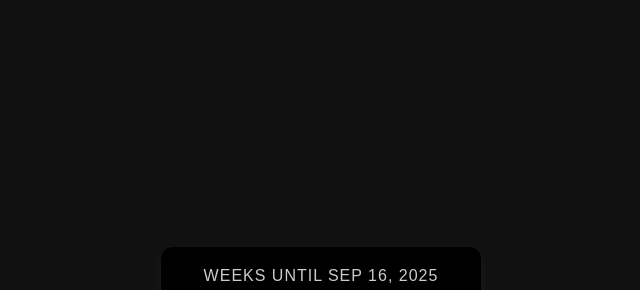
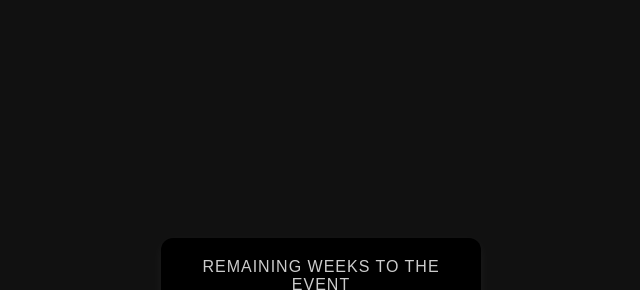
Before and after one commit to Kethsannn/countdown-widget, a plain HTML site: page index.html in a window 1280 px wide. Shown: the part 69-359 px from the top of the page, without its empty margins (319-959 px from the left). Drawn offline with Linux system fonts and the light colour scheme; a web font is replaced by a local one.

Commit message:
Update index.html

```diff
--- a/index.html
+++ b/index.html
@@ -51,7 +51,7 @@
 <body style="background: #111; display: flex; justify-content: center; align-items: center; height: 100vh;">
 
   <div class="countdown-widget">
-    <div class="title">Weeks Until Sep 16, 2025</div>
+    <div class="title">REMAINING WEEKS TO THE EVENT</div>
     <div class="weeks" id="weeksCountdown">--</div>
 
     <div class="datetime">
```
